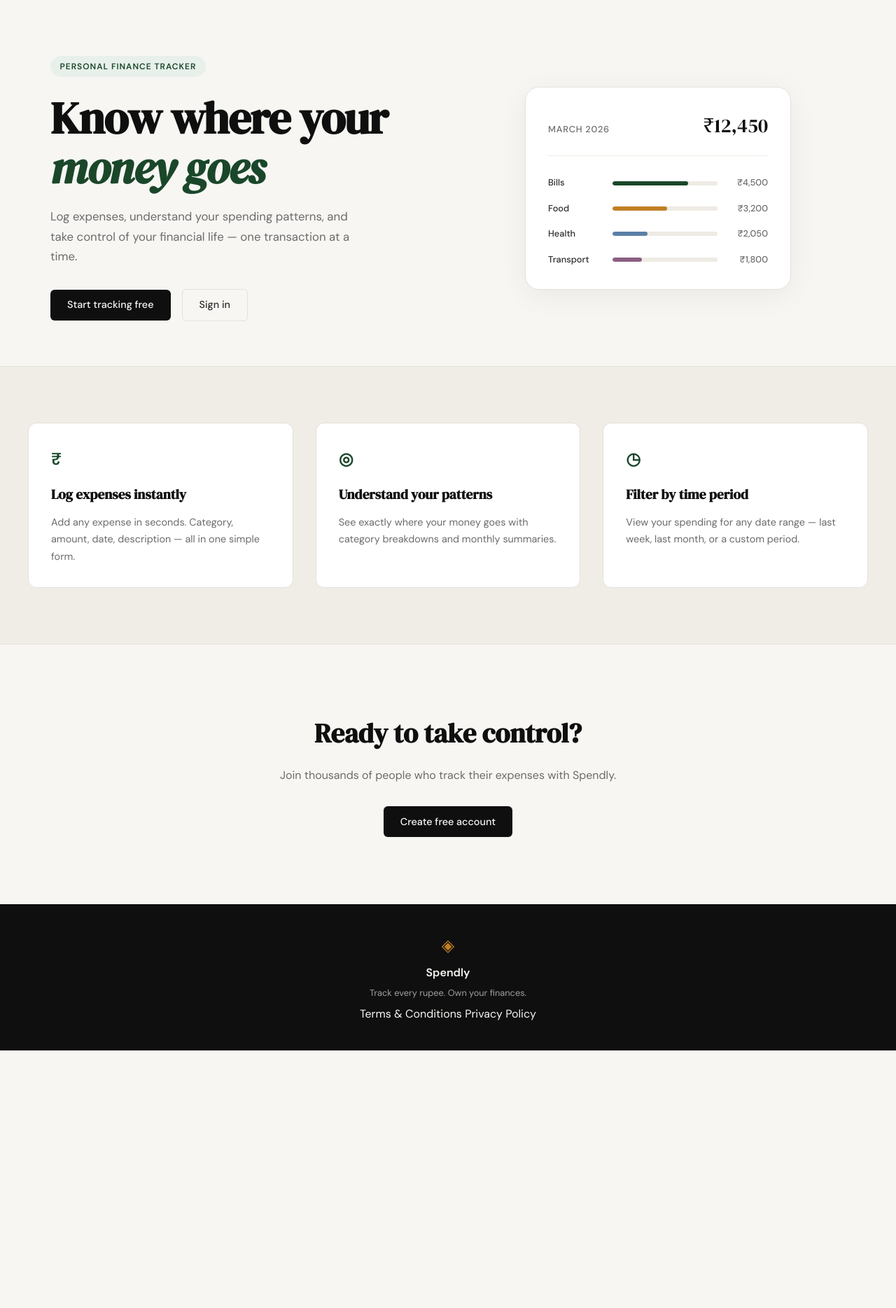
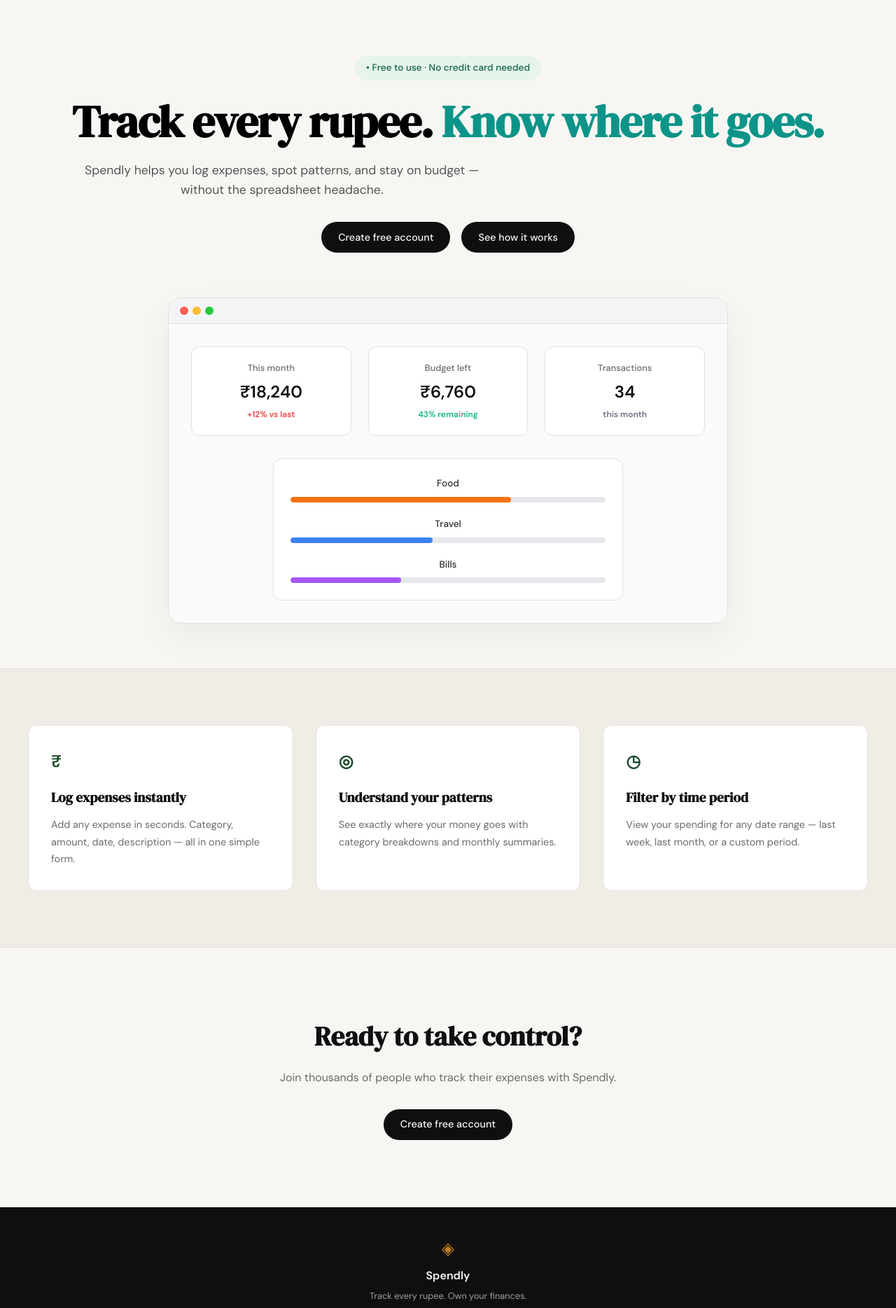
Before and after one commit to hridoy-max/Expense_tracker, a Flask app: page / in a window 1280 px wide. Shown: the part 61-1930 px from the top of the page at 70% size. Before the commit the page ends 1562 px from the top, so only its background shows below. Run offline with Flask 3, Linux system fonts and the light colour scheme.

Commit message:
leading: improve landing page

```diff
--- a/static/css/style.css
+++ b/static/css/style.css
@@ -125,23 +125,22 @@ a { color: inherit; text-decoration: none; }
 
 .hero {
     padding: 5rem 2rem 4rem;
-    display: grid;
-    grid-template-columns: 1fr 1fr;
+    display: flex;
+    flex-direction: column;
+    align-items: center;
+    text-align: center;
     gap: 4rem;
-    align-items: center;
     max-width: var(--max-width);
     margin: 0 auto;
 }
 
 .hero-badge {
     display: inline-block;
-    background: var(--accent-light);
-    color: var(--accent);
-    font-size: 0.75rem;
-    font-weight: 600;
-    letter-spacing: 0.08em;
-    text-transform: uppercase;
-    padding: 0.35rem 0.85rem;
+    background: #e6f4ea;
+    color: #0d6540;
+    font-size: 0.85rem;
+    font-weight: 500;
+    padding: 0.4rem 1rem;
     border-radius: 999px;
     margin-bottom: 1.5rem;
 }
@@ -151,20 +150,20 @@ a { color: inherit; text-decoration: none; }
     font-size: clamp(2.5rem, 5vw, 4rem);
     line-height: 1.1;
     letter-spacing: -0.02em;
-    color: var(--ink);
+    color: #000;
     margin-bottom: 1.25rem;
+    font-weight: 700;
 }
 
-.hero-title em {
-    font-style: italic;
-    color: var(--accent);
+.text-emerald {
+    color: #0d9488;
 }
 
 .hero-subtitle {
-    font-size: 1.05rem;
-    color: var(--ink-muted);
-    line-height: 1.7;
-    max-width: 460px;
+    font-size: 1.1rem;
+    color: #555555;
+    line-height: 1.6;
+    max-width: 600px;
     margin-bottom: 2rem;
 }
 
@@ -172,90 +171,132 @@ a { color: inherit; text-decoration: none; }
     display: flex;
     gap: 1rem;
     align-items: center;
+    justify-content: center;
 }
 
 /* ------------------------------------------------------------------ */
-/* Mock card (hero visual)                                             */
+/* Mockup Preview                                                      */
 /* ------------------------------------------------------------------ */
 
 .hero-visual {
     display: flex;
     justify-content: center;
+    width: 100%;
 }
 
-.mock-card {
-    background: var(--paper-card);
+.mockup-window {
+    background: #f9fafb;
     border: 1px solid var(--border);
     border-radius: var(--radius-lg);
-    padding: 2rem;
     width: 100%;
-    max-width: 380px;
-    box-shadow: 0 8px 40px rgba(0,0,0,0.06);
+    max-width: 800px;
+    box-shadow: 0 20px 50px rgba(0,0,0,0.05);
+    overflow: hidden;
 }
 
-.mock-card-header {
+.window-controls {
     display: flex;
-    justify-content: space-between;
-    align-items: baseline;
-    margin-bottom: 1.75rem;
-    padding-bottom: 1.25rem;
-    border-bottom: 1px solid var(--border-soft);
+    gap: 6px;
+    padding: 12px 16px;
+    background: #f3f4f6;
+    border-bottom: 1px solid var(--border);
 }
 
-.mock-label {
-    font-size: 0.8rem;
-    font-weight: 500;
-    color: var(--ink-muted);
-    text-transform: uppercase;
-    letter-spacing: 0.06em;
+.dot {
+    width: 12px;
+    height: 12px;
+    border-radius: 50%;
+}
+.dot.red { background: #ff5f56; }
+.dot.yellow { background: #ffbd2e; }
+.dot.green { background: #27c93f; }
+
+.mockup-content {
+    padding: 2rem;
+    display: flex;
+    flex-direction: column;
+    gap: 2rem;
 }
 
-.mock-total {
-    font-family: var(--font-display);
-    font-size: 1.75rem;
+.summary-row {
+    display: grid;
+    grid-template-columns: repeat(3, 1fr);
+    gap: 1.5rem;
+}
+
+.summary-card {
+    background: white;
+    border: 1px solid var(--border);
+    padding: 1.25rem;
+    border-radius: var(--radius-md);
+    display: flex;
+    flex-direction: column;
+    gap: 0.25rem;
+}
+
+.summary-card .label {
+    font-size: 0.8rem;
+    color: var(--ink-muted);
+    font-weight: 500;
+}
+
+.summary-card .value {
+    font-size: 1.5rem;
+    font-weight: 700;
     color: var(--ink);
 }
 
-.mock-bars { display: flex; flex-direction: column; gap: 1rem; }
+.summary-card .trend {
+    font-size: 0.75rem;
+    font-weight: 600;
+}
+.trend.red { color: #ef4444; }
+.trend.green { color: #10b981; }
+.trend.gray { color: #6b7280; }
 
-.mock-bar-row {
-    display: grid;
-    grid-template-columns: 80px 1fr 60px;
-    align-items: center;
-    gap: 0.75rem;
+.category-row {
+    display: flex;
+    justify-content: center;
 }
 
-.mock-cat {
-    font-size: 0.8rem;
+.category-card {
+    background: white;
+    border: 1px solid var(--border);
+    padding: 1.5rem;
+    border-radius: var(--radius-md);
+    width: 100%;
+    max-width: 500px;
+    display: flex;
+    flex-direction: column;
+    gap: 1.25rem;
+}
+
+.category-item {
+    display: flex;
+    flex-direction: column;
+    gap: 0.5rem;
+}
+
+.cat-label {
+    font-size: 0.85rem;
     font-weight: 500;
     color: var(--ink-soft);
 }
 
-.mock-bar-track {
-    height: 6px;
-    background: var(--border-soft);
+.bar-track {
+    height: 8px;
+    background: #e5e7eb;
     border-radius: 999px;
     overflow: hidden;
 }
 
-.mock-bar {
+.bar {
     height: 100%;
-    background: var(--accent);
     border-radius: 999px;
-    transition: width 0.6s ease;
 }
-
-.mock-bar-2 { background: var(--accent-2); }
-.mock-bar-3 { background: #5b7fa6; }
-.mock-bar-4 { background: #8b5e83; }
-
-.mock-amt {
-    font-size: 0.8rem;
-    font-weight: 500;
-    color: var(--ink-muted);
-    text-align: right;
-}
-
+.bar.orange { background: #f97316; }
+.bar.blue { background: #3b82f6; }
+.bar.purple { background: #a855f7; }
 /* ------------------------------------------------------------------ */
 /* Buttons                                                             */
 /* ------------------------------------------------------------------ */
@@ -265,7 +306,7 @@ a { color: inherit; text-decoration: none; }
     background: var(--ink);
     color: var(--paper);
     padding: 0.65rem 1.5rem;
-    border-radius: var(--radius-sm);
+    border-radius: 999px;
     font-family: var(--font-body);
     font-size: 0.9rem;
     font-weight: 500;
--- a/templates/landing.html
+++ b/templates/landing.html
@@ -6,55 +6,58 @@
 
 <section class="hero">
     <div class="hero-inner">
-        <div class="hero-badge">Personal Finance Tracker</div>
+        <div class="hero-badge">• Free to use · No credit card needed</div>
         <h1 class="hero-title">
-            Know where your<br>
-            <em>money goes</em>
+            Track every rupee. <span class="text-emerald">Know where it goes.</span>
         </h1>
         <p class="hero-subtitle">
-            Log expenses, understand your spending patterns,
-            and take control of your financial life —
-            one transaction at a time.
+            Spendly helps you log expenses, spot patterns, and stay on budget — without the spreadsheet headache.
         </p>
         <div class="hero-actions">
-            <a href="{{ url_for('register') }}" class="btn-primary">Start tracking free</a>
-            <a href="{{ url_for('login') }}" class="btn-ghost">Sign in</a>
+            <a href="{{ url_for('register') }}" class="btn-primary">Create free account</a>
+            <a href="#" class="btn-primary">See how it works</a>
         </div>
     </div>
     <div class="hero-visual">
-        <div class="mock-card">
-            <div class="mock-card-header">
-                <span class="mock-label">March 2026</span>
-                <span class="mock-total">₹12,450</span>
+        <div class="mockup-window">
+            <div class="window-controls">
+                <span class="dot red"></span>
+                <span class="dot yellow"></span>
+                <span class="dot green"></span>
             </div>
-            <div class="mock-bars">
-                <div class="mock-bar-row">
-                    <span class="mock-cat">Bills</span>
-                    <div class="mock-bar-track">
-                        <div class="mock-bar" style="width: 72%"></div>
+            <div class="mockup-content">
+                <div class="summary-row">
+                    <div class="summary-card">
+                        <span class="label">This month</span>
+                        <span class="value">₹18,240</span>
+                        <span class="trend red">+12% vs last</span>
                     </div>
-                    <span class="mock-amt">₹4,500</span>
+                    <div class="summary-card">
+                        <span class="label">Budget left</span>
+                        <span class="value">₹6,760</span>
+                        <span class="trend green">43% remaining</span>
+                    </div>
+                    <div class="summary-card">
+                        <span class="label">Transactions</span>
+                        <span class="value">34</span>
+                        <span class="trend gray">this month</span>
+                    </div>
                 </div>
-                <div class="mock-bar-row">
-                    <span class="mock-cat">Food</span>
-                    <div class="mock-bar-track">
-                        <div class="mock-bar mock-bar-2" style="width: 52%"></div>
+                <div class="category-row">
+                    <div class="category-card">
+                        <div class="category-item">
+                            <span class="cat-label">Food</span>
+                            <div class="bar-track"><div class="bar orange" style="width: 70%"></div></div>
+                        </div>
+                        <div class="category-item">
+                            <span class="cat-label">Travel</span>
+                            <div class="bar-track"><div class="bar blue" style="width: 45%"></div></div>
+                        </div>
+                        <div class="category-item">
+                            <span class="cat-label">Bills</span>
+                            <div class="bar-track"><div class="bar purple" style="width: 35%"></div></div>
+                        </div>
                     </div>
-                    <span class="mock-amt">₹3,200</span>
-                </div>
-                <div class="mock-bar-row">
-                    <span class="mock-cat">Health</span>
-                    <div class="mock-bar-track">
-                        <div class="mock-bar mock-bar-3" style="width: 33%"></div>
-                    </div>
-                    <span class="mock-amt">₹2,050</span>
-                </div>
-                <div class="mock-bar-row">
-                    <span class="mock-cat">Transport</span>
-                    <div class="mock-bar-track">
-                        <div class="mock-bar mock-bar-4" style="width: 28%"></div>
-                    </div>
-                    <span class="mock-amt">₹1,800</span>
                 </div>
             </div>
         </div>
```
